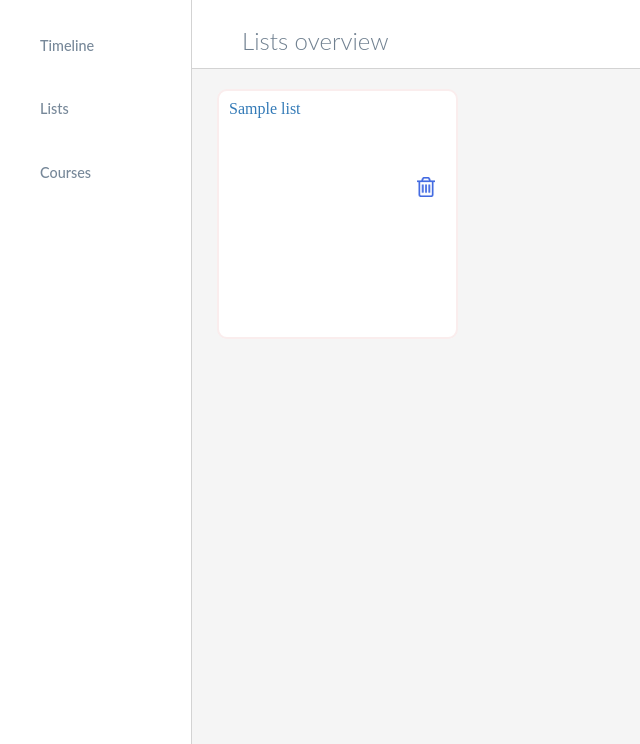
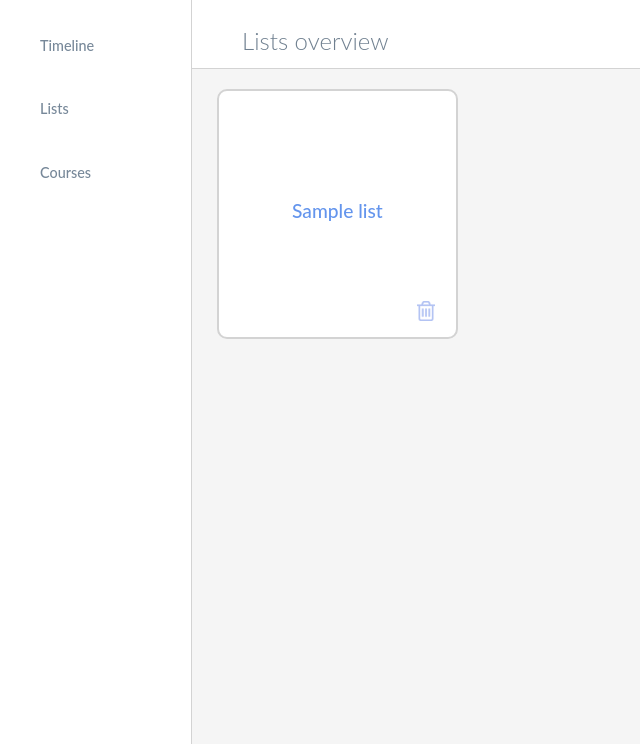
Before and after one commit to Thaeny/IMDeadline, a PHP site: page /lists.php in a window 1280 px wide. Shown: the part 56-800 px from the top of the page, without its empty margins (0-640 px from the left). Run offline with PHP 8.4, Linux system fonts and the light colour scheme; the visitor is signed in with stand-in values (Sample User, id 1); tables that the repository leaves empty or names only in its code hold one stand-in row (values such as "Sample post"); data that the repository does not hold is empty; some libraries are stand-ins or nearby versions.

Commit message:
Delete Lists functie AJAX
Delete functie van Lists, die enkel getoond wordt voor maker van de
list of admin, WERKT

```diff
--- a/classes/lists.class.php
+++ b/classes/lists.class.php
@@ -89,6 +89,14 @@ class Lists
     }
 
 
+    public function DeleteList($id) {
+        $value = $id;
+        $conn = Db::getInstance();
+
+        $stmt = $conn->prepare('DELETE FROM lists WHERE listId = :listId');
+        $stmt->bindValue(":listId", $value );
+        $stmt->execute();
+    }
 
 
 
--- a/css/main.css
+++ b/css/main.css
@@ -112,6 +112,7 @@ html, body{
     column-count: 4;
     column-gap: 15px;
     column-fill: auto;
+
     padding: 20px;
     display: block;
     margin-top: 125px;
@@ -121,9 +122,10 @@ html, body{
 .lijst{
     display: block;
     text-decoration: none;
+    text-align: center;
     border-radius: 10px;
-    padding: 10px 10px 20px 10px;
-    border: 2px solid #faeded;
+    padding: 110px 10px 20px 10px;
+    border: 2px solid lightgray;
     margin: 0px 2% 20px 2%;
     height: 250px;
     -webkit-column-break-inside: avoid;
@@ -131,14 +133,21 @@ html, body{
     transition-duration: 0.3s;
 }
 
-.btnDelete{
-    opacity: 1;
-    float: right;
-    margin-right:10px;
-    margin-top: 60px;
+.lijst a{
+    text-align: center;
+    color: cornflowerblue;
+    font-family: "Lato", "proxima-nova", "Helvetica Neue", Arial, sans-serif;
+    font-weight: 500;
+    font-size: 1.2em;
+}
+
+.btnDeleteList{
+    opacity: 0.4;
     width: 20px;
     height: 20px;
     display: block;
+    margin: 80px 10px 10px 0;
+    float: right;
     background-image: url("../images/trashBlue.png");
     background-size: 90%;
     background-repeat: no-repeat;
@@ -146,7 +155,7 @@ html, body{
     transition-duration: 0.15s;
 }
 
-.btnDelete:hover{
-    opacity: 0.6;
+.btnDeleteList:hover{
+    opacity: 0.8;
     transition-duration: 0.15s;
 }
--- /dev/null
+++ b/js/jQuery.js
@@ -0,0 +1,23 @@
+/**
+ * Created by thomasthaens on 13/07/17.
+ */
+
+
+
+    /* DELETE LIST */
+
+    var deleteVar = document.getElementsByClassName("btnDeleteList");
+
+    for (var i = 0; i < deleteVar.length; i++) {
+        deleteVar[i].addEventListener('click', function (e) {
+            console.log(this.getAttribute("data-id"));
+            $.post('ajax/deleteList.php', {id: this.getAttribute("data-id")}
+                , function (data) {
+                    console.log(data);
+
+                    //alert("delete");
+                });
+            e.preventDefault();
+            $(this).parent().remove();
+        });
+    }
--- a/lists.php
+++ b/lists.php
@@ -88,7 +88,7 @@ $lists = $list->GetLists();
 
 
                     <?php if($_SESSION['user'] == $lijst['username']): ?>
-                        <a href="#" class="btnDelete" data-id=<?php echo $lijst['listId'] ?>></a>
+                        <a href="#" class="btnDeleteList" data-id=<?php echo $lijst['listId'] ?>></a>
                     <?php endif; ?>
 
 
@@ -108,6 +108,7 @@ $lists = $list->GetLists();
 
 
 <script src="https://ajax.googleapis.com/ajax/libs/jquery/3.2.1/jquery.min.js"></script>
+<script src="js/jQuery.js"></script>
 <script src="bootstrap/bootstrap-3.3.7-dist/js/bootstrap.min.js"></script>
 </body>
 </html>
```
Also changed, not shown: ajax/deleteList.php (added, +26 -0 lines).
